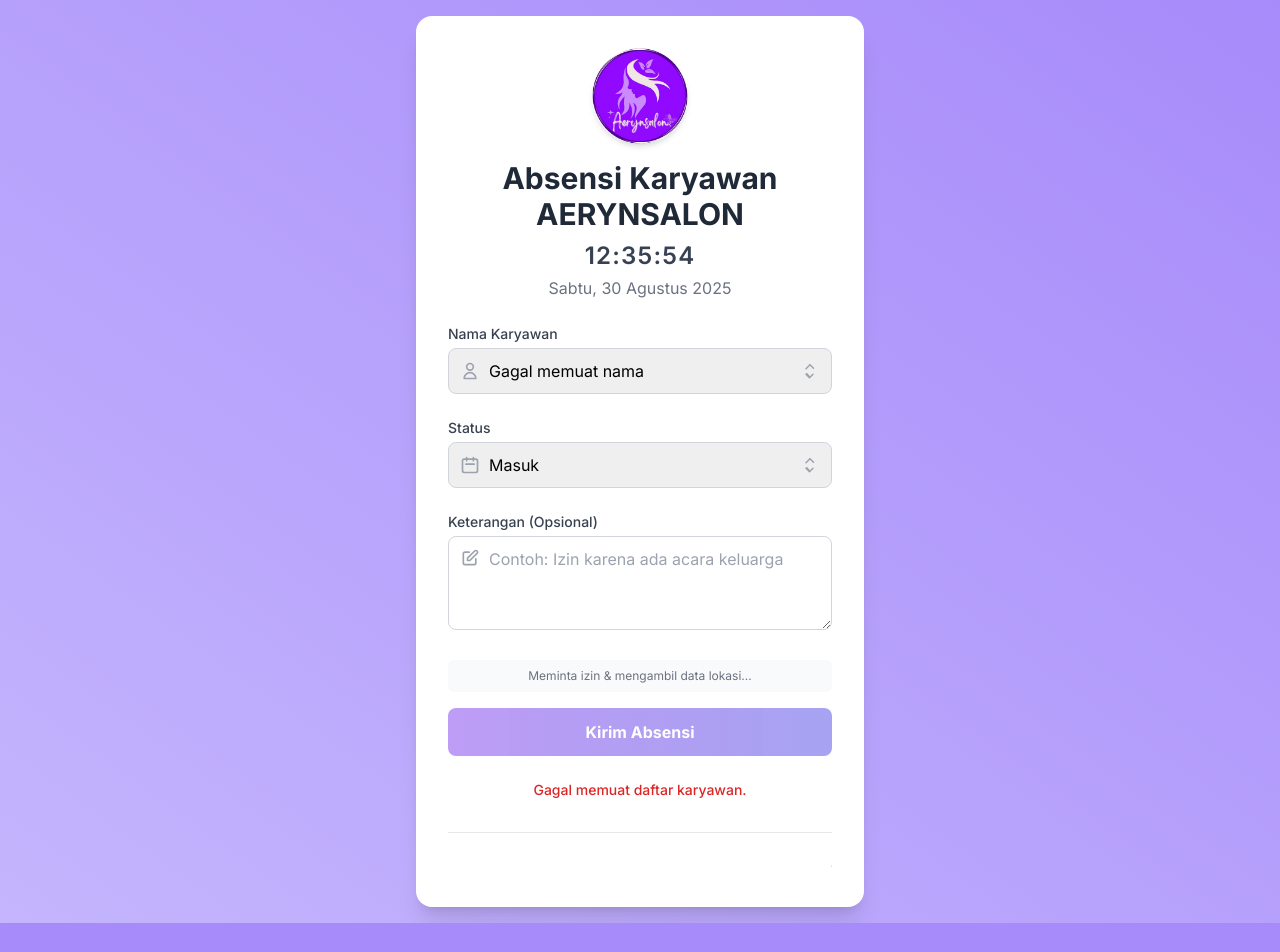
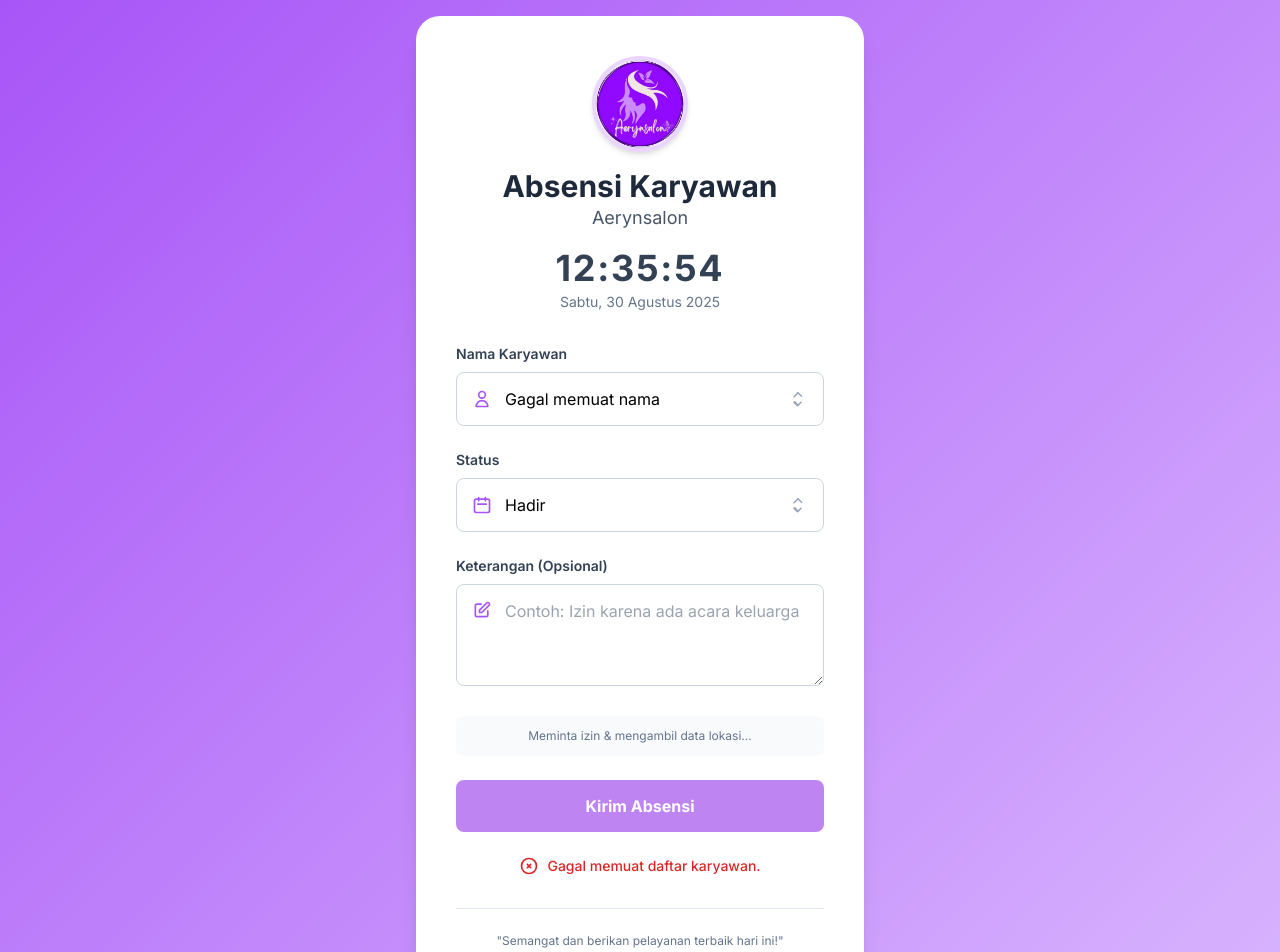
Before and after one commit to AerynSalon/Apk-Absen-AerynSalon, a plain HTML site: page index.html in a window 1280 px wide. Shown: the top 952 px of the page. Before the commit the page ends 923 px from the top, so only its background shows below. Drawn offline with nearby package versions, Linux system fonts and the light colour scheme; no server answers.

Commit message:
Update index.html

```diff
--- a/index.html
+++ b/index.html
@@ -3,22 +3,17 @@
 <head>
     <meta charset="UTF-8">
     <meta name="viewport" content="width=device-width, initial-scale=1.0">
-    <title>Absensi Karyawan AERYNSALON</title>
-    <!-- Memuat Tailwind CSS untuk styling -->
+    <title>Absensi Karyawan Aerynsalon</title>
     <script src="https://cdn.tailwindcss.com"></script>
-    <!-- Memuat Font Inter dari Google Fonts -->
     <link rel="preconnect" href="https://fonts.googleapis.com">
     <link rel="preconnect" href="https://fonts.gstatic.com" crossorigin>
     <link href="https://fonts.googleapis.com/css2?family=Inter:wght@400;500;600;700&display=swap" rel="stylesheet">
     <style>
-        /* Menggunakan font Inter sebagai default */
         body {
             font-family: 'Inter', sans-serif;
-            /* Gradasi Ungu Cerah */
-            background-color: #a78bfa; /* Fallback warna ungu */
-            background-image: linear-gradient(to top right, #c4b5fd, #a78bfa);
+            background: #a855f7;
+            background: linear-gradient(135deg, #a855f7 0%, #d8b4fe 100%);
         }
-        /* Style tambahan untuk select dropdown agar tidak tertimpa ikon */
         select {
             -webkit-appearance: none;
             -moz-appearance: none;
@@ -28,87 +23,86 @@
 </head>
 <body class="flex items-center justify-center min-h-screen p-4">
 
-    <div id="app-container" class="w-full max-w-md mx-auto bg-white rounded-2xl shadow-xl p-8 transform transition-all hover:scale-[1.01]">
+    <audio id="jingleAudio" src="assets/jingle.mp3" autoplay loop></audio>
 
-        <div class="text-center mb-6">
-            <!-- LOGO AERYNSALON DARI FOLDER ASSETS -->
-            <!-- Pastikan Anda sudah membuat folder 'assets' dan menyimpan logo.png di dalamnya -->
-            <img src="assets/logo.png" alt="Logo Aerynsalon" class="w-24 h-24 mx-auto rounded-full object-cover mb-4 shadow-md" onerror="this.style.display='none'; this.nextElementSibling.style.display='flex'">
-            <!-- Fallback (cadangan) jika logo.png tidak ditemukan -->
-            <div class="w-24 h-24 mx-auto bg-violet-100 rounded-full items-center justify-center mb-4 shadow-md" style="display:none;">
-                 <svg class="w-12 h-12 text-violet-600" fill="none" stroke="currentColor" viewBox="0 0 24 24" xmlns="http://www.w3.org/2000/svg"><path stroke-linecap="round" stroke-linejoin="round" stroke-width="2" d="M9 5H7a2 2 0 00-2 2v12a2 2 0 002 2h10a2 2 0 002-2V7a2 2 0 00-2-2h-2M9 5a2 2 0 002 2h2a2 2 0 002-2M9 5a2 2 0 012-2h2a2 2 0 012 2m-6 9l2 2 4-4"></path></svg>
+    <div id="app-container" class="w-full max-w-md mx-auto bg-white rounded-3xl shadow-xl p-8 sm:p-10 transition-all">
+
+        <div class="text-center mb-8">
+            <img src="assets/logo.png" alt="Logo Aerynsalon" class="w-24 h-24 mx-auto rounded-full object-cover mb-4 shadow-md border-4 border-purple-200" onerror="this.style.display='none'; this.nextElementSibling.style.display='flex'">
+            <div class="w-24 h-24 mx-auto bg-purple-100 rounded-full items-center justify-center mb-4 shadow-md" style="display:none;">
+                 <svg class="w-12 h-12 text-purple-600" fill="none" stroke="currentColor" viewBox="0 0 24 24" xmlns="http://www.w3.org/2000/svg"><path stroke-linecap="round" stroke-linejoin="round" stroke-width="2" d="M9 5H7a2 2 0 00-2 2v12a2 2 0 002 2h10a2 2 0 002-2V7a2 2 0 00-2-2h-2M9 5a2 2 0 002 2h2a2 2 0 002-2M9 5a2 2 0 012-2h2a2 2 0 012 2m-6 9l2 2 4-4"></path></svg>
             </div>
 
-            <h1 class="text-3xl font-bold text-gray-800">Absensi Karyawan AERYNSALON</h1>
-            <div id="clock" class="text-2xl font-semibold text-gray-700 tracking-wider mt-2"></div>
-            <p id="date" class="text-gray-500 mt-1"></p>
+            <h1 class="text-3xl font-bold text-slate-800 mt-2">Absensi Karyawan</h1>
+            <p class="text-slate-600 text-lg">Aerynsalon</p>
+            <div id="clock" class="text-4xl font-extrabold text-slate-700 tracking-wider mt-4"></div>
+            <p id="date" class="text-sm text-slate-500 mt-1"></p>
         </div>
 
-        <!-- Form untuk input absensi -->
         <form id="absensiForm">
-            <!-- Input tersembunyi untuk menyimpan data lokasi -->
             <input type="hidden" id="lokasi" name="lokasi">
 
             <div class="space-y-6">
-                <!-- Dropdown Nama Karyawan -->
                 <div>
-                    <label for="nama" class="block text-sm font-medium text-gray-700 mb-1">Nama Karyawan</label>
+                    <label for="nama" class="block text-sm font-semibold text-slate-700 mb-2">Nama Karyawan</label>
                     <div class="relative">
-                        <div class="absolute inset-y-0 left-0 pl-3 flex items-center pointer-events-none">
-                            <svg class="w-5 h-5 text-gray-400" fill="none" stroke="currentColor" viewBox="0 0 24 24" xmlns="http://www.w3.org/2000/svg"><path stroke-linecap="round" stroke-linejoin="round" stroke-width="2" d="M16 7a4 4 0 11-8 0 4 4 0 018 0zM12 14a7 7 0 00-7 7h14a7 7 0 00-7-7z"></path></svg>
+                        <div class="absolute inset-y-0 left-0 pl-4 flex items-center pointer-events-none">
+                            <svg class="w-5 h-5 text-purple-500" fill="none" stroke="currentColor" viewBox="0 0 24 24" xmlns="http://www.w3.org/2000/svg"><path stroke-linecap="round" stroke-linejoin="round" stroke-width="2" d="M16 7a4 4 0 11-8 0 4 4 0 018 0zM12 14a7 7 0 00-7 7h14a7 7 0 00-7-7z"></path></svg>
                         </div>
-                        <select id="nama" name="nama" required class="w-full pl-10 pr-4 py-2.5 border border-gray-300 rounded-lg focus:ring-2 focus:ring-violet-500 focus:border-violet-500 transition duration-200 disabled:bg-gray-100">
+                        <select id="nama" name="nama" required class="w-full pl-12 pr-4 py-3.5 border border-slate-300 rounded-lg focus:ring-2 focus:ring-purple-500 focus:border-purple-500 transition duration-200 disabled:bg-slate-100 bg-white">
                             <option value="" disabled selected>Memuat nama karyawan...</option>
                         </select>
-                        <div class="absolute inset-y-0 right-0 pr-3 flex items-center pointer-events-none">
-                            <svg class="w-5 h-5 text-gray-400" xmlns="http://www.w3.org/2000/svg" viewBox="0 0 20 20" fill="currentColor"><path fill-rule="evenodd" d="M10 3a.75.75 0 01.53.22l3.5 3.5a.75.75 0 01-1.06 1.06L10 4.81 6.53 8.28a.75.75 0 01-1.06-1.06l3.5-3.5A.75.75 0 0110 3zm-3.72 9.28a.75.75 0 011.06 0L10 15.19l2.47-2.47a.75.75 0 111.06 1.06l-3.5 3.5a.75.75 0 01-1.06 0l-3.5-3.5a.75.75 0 010-1.06z" clip-rule="evenodd" /></svg>
+                        <div class="absolute inset-y-0 right-0 pr-4 flex items-center pointer-events-none">
+                            <svg class="w-5 h-5 text-slate-400" xmlns="http://www.w3.org/2000/svg" viewBox="0 0 20 20" fill="currentColor"><path fill-rule="evenodd" d="M10 3a.75.75 0 01.53.22l3.5 3.5a.75.75 0 01-1.06 1.06L10 4.81 6.53 8.28a.75.75 0 01-1.06-1.06l3.5-3.5A.75.75 0 0110 3zm-3.72 9.28a.75.75 0 011.06 0L10 15.19l2.47-2.47a.75.75 0 111.06 1.06l-3.5 3.5a.75.75 0 01-1.06 0l-3.5-3.5a.75.75 0 010-1.06z" clip-rule="evenodd" /></svg>
                         </div>
                     </div>
                 </div>
-                <!-- Pilihan Status Absensi -->
                 <div>
-                    <label for="status" class="block text-sm font-medium text-gray-700 mb-1">Status</label>
+                    <label for="status" class="block text-sm font-semibold text-slate-700 mb-2">Status</label>
                     <div class="relative">
-                         <div class="absolute inset-y-0 left-0 pl-3 flex items-center pointer-events-none">
-                            <svg class="w-5 h-5 text-gray-400" fill="none" stroke="currentColor" viewBox="0 0 24 24" xmlns="http://www.w3.org/2000/svg"><path stroke-linecap="round" stroke-linejoin="round" stroke-width="2" d="M8 7V3m8 4V3m-9 8h10M5 21h14a2 2 0 002-2V7a2 2 0 00-2-2H5a2 2 0 00-2 2v12a2 2 0 002 2z"></path></svg>
+                         <div class="absolute inset-y-0 left-0 pl-4 flex items-center pointer-events-none">
+                            <svg class="w-5 h-5 text-purple-500" fill="none" stroke="currentColor" viewBox="0 0 24 24" xmlns="http://www.w3.org/2000/svg"><path stroke-linecap="round" stroke-linejoin="round" stroke-width="2" d="M8 7V3m8 4V3m-9 8h10M5 21h14a2 2 0 002-2V7a2 2 0 00-2-2H5a2 2 0 00-2 2v12a2 2 0 002 2z"></path></svg>
                         </div>
-                        <select id="status" name="status" required class="w-full pl-10 pr-4 py-2.5 border border-gray-300 rounded-lg focus:ring-2 focus:ring-violet-500 focus:border-violet-500 transition duration-200">
-                            <option value="Masuk">Masuk</option>
+                        <select id="status" name="status" required class="w-full pl-12 pr-4 py-3.5 border border-slate-300 rounded-lg focus:ring-2 focus:ring-purple-500 focus:border-purple-500 transition duration-200 bg-white">
+                            <option value="Hadir">Hadir</option>
                             <option value="Pulang">Pulang</option>
                             <option value="Izin">Izin</option>
                             <option value="Sakit">Sakit</option>
                             <option value="Alpha">Alpha</option>
                         </select>
-                         <div class="absolute inset-y-0 right-0 pr-3 flex items-center pointer-events-none">
-                            <svg class="w-5 h-5 text-gray-400" xmlns="http://www.w3.org/2000/svg" viewBox="0 0 20 20" fill="currentColor"><path fill-rule="evenodd" d="M10 3a.75.75 0 01.53.22l3.5 3.5a.75.75 0 01-1.06 1.06L10 4.81 6.53 8.28a.75.75 0 01-1.06-1.06l3.5-3.5A.75.75 0 0110 3zm-3.72 9.28a.75.75 0 011.06 0L10 15.19l2.47-2.47a.75.75 0 111.06 1.06l-3.5 3.5a.75.75 0 01-1.06 0l-3.5-3.5a.75.75 0 010-1.06z" clip-rule="evenodd" /></svg>
+                         <div class="absolute inset-y-0 right-0 pr-4 flex items-center pointer-events-none">
+                            <svg class="w-5 h-5 text-slate-400" xmlns="http://www.w3.org/2000/svg" viewBox="0 0 20 20" fill="currentColor"><path fill-rule="evenodd" d="M10 3a.75.75 0 01.53.22l3.5 3.5a.75.75 0 01-1.06 1.06L10 4.81 6.53 8.28a.75.75 0 01-1.06-1.06l3.5-3.5A.75.75 0 0110 3zm-3.72 9.28a.75.75 0 011.06 0L10 15.19l2.47-2.47a.75.75 0 111.06 1.06l-3.5 3.5a.75.75 0 01-1.06 0l-3.5-3.5a.75.75 0 010-1.06z" clip-rule="evenodd" /></svg>
                         </div>
                     </div>
                 </div>
-                <!-- Input Keterangan -->
                 <div>
-                    <label for="keterangan" class="block text-sm font-medium text-gray-700 mb-1">Keterangan (Opsional)</label>
+                    <label for="keterangan" class="block text-sm font-semibold text-slate-700 mb-2">Keterangan (Opsional)</label>
                      <div class="relative">
-                         <div class="absolute top-3 left-0 pl-3 flex items-center pointer-events-none">
-                            <svg class="w-5 h-5 text-gray-400" fill="none" stroke="currentColor" viewBox="0 0 24 24" xmlns="http://www.w3.org/2000/svg"><path stroke-linecap="round" stroke-linejoin="round" stroke-width="2" d="M11 5H6a2 2 0 00-2 2v11a2 2 0 002 2h11a2 2 0 002-2v-5m-1.414-9.414a2 2 0 112.828 2.828L11.828 15H9v-2.828l8.586-8.586z"></path></svg>
+                         <div class="absolute top-4 left-0 pl-4 flex items-center pointer-events-none">
+                            <svg class="w-5 h-5 text-purple-500" fill="none" stroke="currentColor" viewBox="0 0 24 24" xmlns="http://www.w3.org/2000/svg"><path stroke-linecap="round" stroke-linejoin="round" stroke-width="2" d="M11 5H6a2 2 0 00-2 2v11a2 2 0 002 2h11a2 2 0 002-2v-5m-1.414-9.414a2 2 0 112.828 2.828L11.828 15H9v-2.828l8.586-8.586z"></path></svg>
                         </div>
-                        <textarea id="keterangan" name="keterangan" rows="3" class="w-full pl-10 pr-4 py-2.5 border border-gray-300 rounded-lg focus:ring-2 focus:ring-violet-500 focus:border-violet-500 transition duration-200" placeholder="Contoh: Izin karena ada acara keluarga"></textarea>
+                        <textarea id="keterangan" name="keterangan" rows="3" class="w-full pl-12 pr-4 py-3.5 border border-slate-300 rounded-lg focus:ring-2 focus:ring-purple-500 focus:border-purple-500 transition duration-200" placeholder="Contoh: Izin karena ada acara keluarga"></textarea>
                     </div>
                 </div>
             </div>
 
-            <div id="locationStatus" class="text-xs text-center text-gray-500 mt-6 p-2 bg-gray-50 rounded-md"></div>
+            <div id="locationStatus" class="text-xs text-center text-slate-500 mt-6 p-3 bg-slate-50 rounded-lg"></div>
 
-            <div class="mt-4">
-                <button type="submit" id="submitButton" class="w-full bg-gradient-to-r from-violet-600 to-indigo-600 text-white font-bold py-3 px-4 rounded-lg hover:from-violet-700 hover:to-indigo-700 focus:outline-none focus:ring-2 focus:ring-offset-2 focus:ring-violet-500 transition-all duration-300 transform hover:scale-105 disabled:opacity-50 disabled:scale-100">
-                    Kirim Absensi
+            <div class="mt-6">
+                <button type="submit" id="submitButton" class="w-full bg-purple-600 text-white font-bold py-3.5 px-4 rounded-lg hover:bg-purple-700 focus:outline-none focus:ring-2 focus:ring-offset-2 focus:ring-purple-500 transition-all duration-300 transform hover:scale-105 disabled:opacity-60 disabled:scale-100 flex items-center justify-center">
+                    <svg id="spinner" class="animate-spin -ml-1 mr-3 h-5 w-5 text-white hidden" xmlns="http://www.w3.org/2000/svg" fill="none" viewBox="0 0 24 24">
+                        <circle class="opacity-25" cx="12" cy="12" r="10" stroke="currentColor" stroke-width="4"></circle>
+                        <path class="opacity-75" fill="currentColor" d="M4 12a8 8 0 018-8V0C5.373 0 0 5.373 0 12h4zm2 5.291A7.962 7.962 0 014 12H0c0 3.042 1.135 5.824 3 7.938l3-2.647z"></path>
+                    </svg>
+                    <span id="buttonText">Kirim Absensi</span>
                 </button>
             </div>
         </form>
 
         <div id="statusMessage" class="mt-6 text-center text-sm font-medium"></div>
 
-        <div class="mt-8 pt-4 border-t border-gray-200">
-            <marquee class="text-sm text-gray-600 font-medium" behavior="scroll" direction="left">jangan lupa berdoa🤲 sebelum bekerja,tetap semangat team aerynsalon✊️</marquee>
+        <div class="mt-8 pt-6 border-t border-slate-200 text-center">
+            <p class="text-xs text-slate-500">"Semangat dan berikan pelayanan terbaik hari ini!"</p>
         </div>
     </div>
 
@@ -117,6 +111,8 @@
 
         const form = document.getElementById('absensiForm');
         const submitButton = document.getElementById('submitButton');
+        const buttonText = document.getElementById('buttonText');
+        const spinner = document.getElementById('spinner');
         const statusMessage = document.getElementById('statusMessage');
         const namaSelect = document.getElementById('nama');
         const clockElement = document.getElementById('clock');
@@ -125,12 +121,11 @@
         const lokasiInput = document.getElementById('lokasi');
         const appContainer = document.getElementById('app-container');
 
-        // --- FIX: Pemeriksaan URL Apps Script ---
         if (SCRIPT_URL.includes("GANTI_DENGAN_URL_WEB_APP_ANDA")) {
             appContainer.innerHTML = `
                 <div class="text-center">
                     <h1 class="text-2xl font-bold text-red-600">Kesalahan Konfigurasi</h1>
-                    <p class="mt-4 text-gray-700">
+                    <p class="mt-4 text-slate-700">
                         URL Google Apps Script belum diatur. Silakan salin URL Aplikasi Web Anda dan tempelkan untuk menggantikan teks
                         <strong class="bg-red-100 px-1 rounded">'GANTI_DENGAN_URL_WEB_APP_ANDA'</strong>
                         di dalam file HTML ini.
@@ -168,8 +163,7 @@
             } catch (error) {
                 console.error('Error fetching names:', error);
                 namaSelect.innerHTML = `<option value="" disabled selected>Gagal memuat nama</option>`;
-                statusMessage.textContent = 'Gagal memuat daftar karyawan.';
-                statusMessage.classList.add('text-red-600');
+                displayStatus('Gagal memuat daftar karyawan.', 'error');
             }
         }
 
@@ -190,10 +184,10 @@
         function showPosition(position) {
             const lat = position.coords.latitude;
             const lon = position.coords.longitude;
-            const mapsLink = `https://www.google.com/maps?q=${lat},${lon}`;
+            const mapsLink = `https://www.google.com/maps/search/?api=1&query=${lat},${lon}`;
 
             lokasiInput.value = mapsLink;
-            locationStatus.innerHTML = `✅ Lokasi berhasil didapat. <a href="${mapsLink}" target="_blank" class="text-violet-600 hover:underline">Lihat Peta</a>`;
+            locationStatus.innerHTML = `✅ Lokasi berhasil didapat. <a href="${mapsLink}" target="_blank" class="text-purple-600 hover:underline">Lihat Peta</a>`;
             submitButton.disabled = false;
         }
 
@@ -206,8 +200,24 @@
                 case error.TIMEOUT: message += "Waktu permintaan lokasi habis."; break;
                 case error.UNKNOWN_ERROR: message += "Terjadi kesalahan tidak diketahui."; break;
             }
-            locationStatus.textContent = `❌ ${message}`;
-            locationStatus.classList.add('text-red-600', 'font-semibold');
+            locationStatus.innerHTML = `<span class="font-semibold text-red-600">❌ ${message}</span>`;
+        }
+
+        function displayStatus(message, type) {
+            statusMessage.innerHTML = '';
+            let icon = '';
+            let textColor = '';
+
+            if (type === 'success') {
+                icon = `<svg class="w-5 h-5 mr-2" fill="none" stroke="currentColor" viewBox="0 0 24 24" xmlns="http://www.w3.org/2000/svg"><path stroke-linecap="round" stroke-linejoin="round" stroke-width="2" d="M9 12l2 2 4-4m6 2a9 9 0 11-18 0 9 9 0 0118 0z"></path></svg>`;
+                textColor = 'text-green-600';
+            } else if (type === 'error') {
+                icon = `<svg class="w-5 h-5 mr-2" fill="none" stroke="currentColor" viewBox="0 0 24 24" xmlns="http://www.w3.org/2000/svg"><path stroke-linecap="round" stroke-linejoin="round" stroke-width="2" d="M10 14l2-2m0 0l2-2m-2 2l-2-2m2 2l2 2m7-2a9 9 0 11-18 0 9 9 0 0118 0z"></path></svg>`;
+                textColor = 'text-red-600';
+            }
+
+            statusMessage.className = `mt-6 text-center text-sm font-medium flex items-center justify-center ${textColor}`;
+            statusMessage.innerHTML = `${icon}<span>${message}</span>`;
         }
 
         document.addEventListener('DOMContentLoaded', () => {
@@ -220,10 +230,19 @@
 
         form.addEventListener('submit', async (e) => {
             e.preventDefault();
+
+            // --- KODE BARU UNTUK MEMUTAR AUDIO ---
+            const audio = document.getElementById('jingleAudio');
+            // Coba putar audio. `.catch` untuk menangani kasus di mana browser memblokir autoplay.
+            audio.play().catch(error => {
+                console.error("Audio playback failed:", error);
+            });
+            // --- AKHIR KODE BARU ---
+
             submitButton.disabled = true;
-            submitButton.textContent = 'Mengirim...';
-            statusMessage.textContent = '';
-            statusMessage.className = 'mt-6 text-center text-sm font-medium';
+            spinner.classList.remove('hidden');
+            buttonText.textContent = 'Mengirim...';
+            statusMessage.innerHTML = '';
 
             const formData = new FormData(form);
             const data = {
@@ -234,15 +253,15 @@
             };
 
             if (!data.nama) {
-                statusMessage.textContent = 'Silakan pilih nama karyawan.';
-                statusMessage.classList.add('text-red-600');
+                displayStatus('Silakan pilih nama karyawan terlebih dahulu.', 'error');
                 submitButton.disabled = false;
-                submitButton.textContent = 'Kirim Absensi';
+                spinner.classList.add('hidden');
+                buttonText.textContent = 'Kirim Absensi';
                 return;
             }
 
             try {
-                const response = await fetch(SCRIPT_URL, {
+                await fetch(SCRIPT_URL, {
                     method: 'POST',
                     mode: 'no-cors',
                     cache: 'no-cache',
@@ -251,8 +270,7 @@
                     redirect: 'follow'
                 });
 
-                statusMessage.textContent = 'Absensi berhasil dicatat!';
-                statusMessage.classList.add('text-green-600');
+                displayStatus('Absensi berhasil dicatat!', 'success');
                 form.reset();
                 namaSelect.selectedIndex = 0;
                 submitButton.disabled = true;
@@ -260,16 +278,16 @@
 
             } catch (error) {
                 console.error('Error:', error);
-                statusMessage.textContent = 'Gagal mengirim absensi. Coba lagi.';
-                statusMessage.classList.add('text-red-600');
+                displayStatus('Gagal mengirim absensi. Silakan coba lagi.', 'error');
             } finally {
                 setTimeout(() => {
+                    spinner.classList.add('hidden');
+                    buttonText.textContent = 'Kirim Absensi';
                     if(!lokasiInput.value) {
                         submitButton.disabled = true;
                     } else {
                         submitButton.disabled = false;
                     }
-                    submitButton.textContent = 'Kirim Absensi';
                 }, 1000);
             }
         });
```
